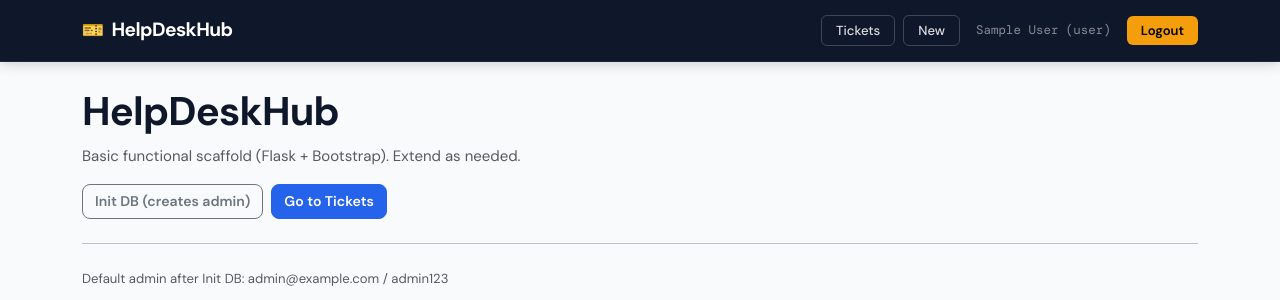
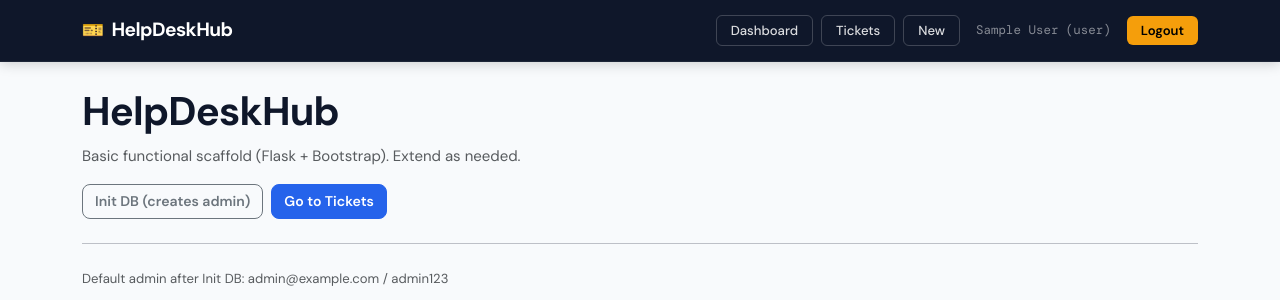
Before and after one commit to jacqu3xf/helpdeskhub, a Flask app: page / in a window 1280 px wide. Shown: the top 300 px of the page. Run offline with Flask 3, Linux system fonts and the light colour scheme; the visitor is signed in with stand-in values (Sample User, id 1).

Commit message:
base.html
Added dashboard to the navigation bar.
open to changing the position it looks off right now

```diff
--- a/templates/base.html
+++ b/templates/base.html
@@ -14,6 +14,9 @@
 
         <div class="d-flex gap-2 align-items-center">
           {% if current_user.is_authenticated %}
+          <!-- Dashboard start-->
+            <a class="btn btn-sm btn-outline-light" href="{{ url_for('dashboard') }}">Dashboard</a>
+            <!-- Dashboard End-->
             <a class="btn btn-sm btn-outline-light" href="{{ url_for('tickets_list') }}">Tickets</a>
 
             {% if current_user.role in ["rep", "admin"] %}
```
